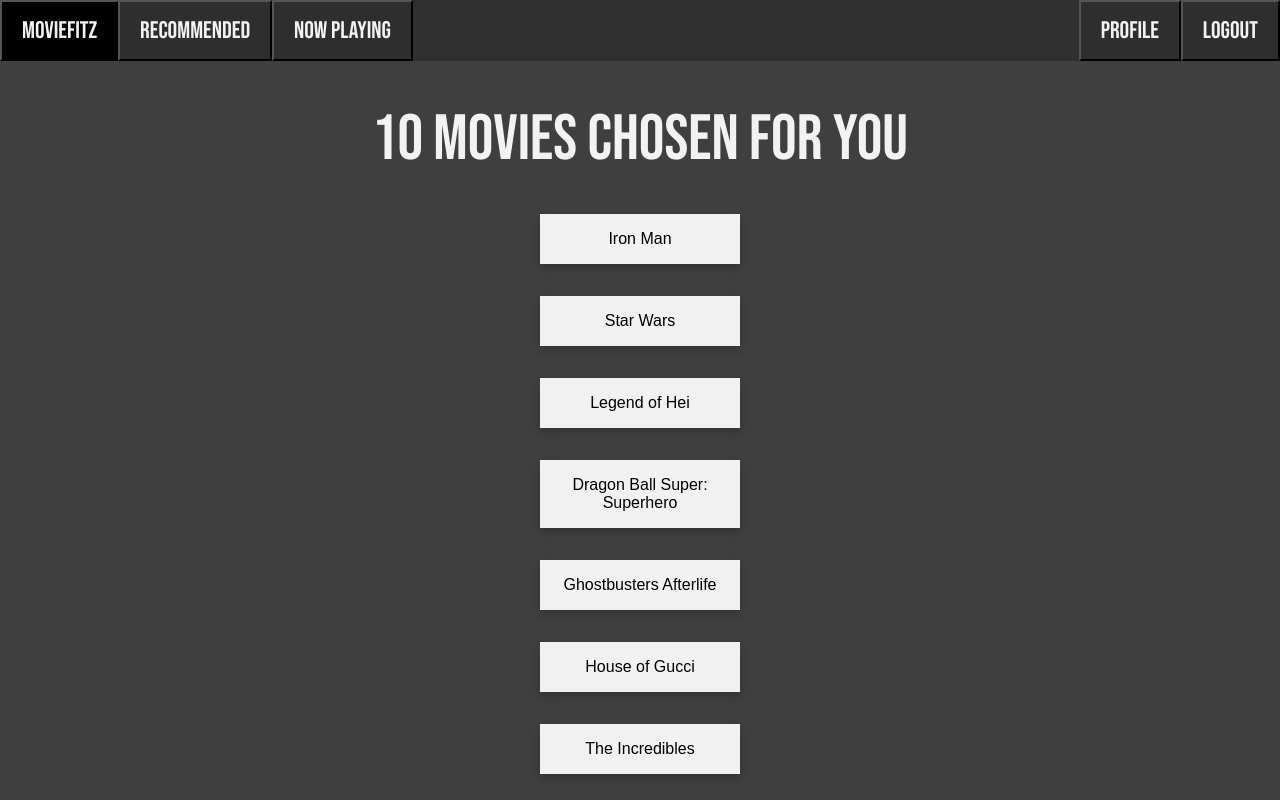
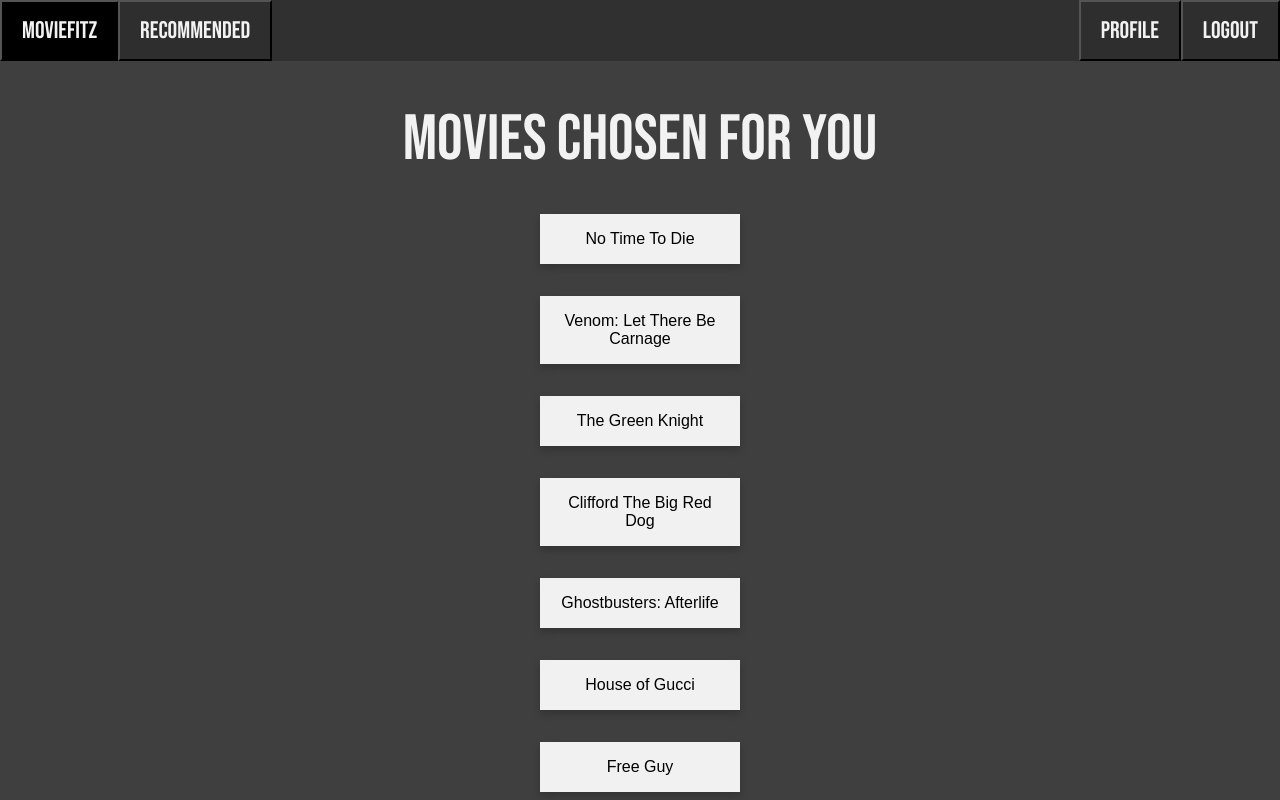
Before and after one commit to bakermcgee/moviefitz-finale, a React (Create React App) app: page /recommended in a window 1280 px wide. Shown: the top 800 px of the page. Built offline with nearby package versions, Linux system fonts and the light colour scheme.

Commit message:
pre-presentation push

```diff
--- a/src/Navbar.js
+++ b/src/Navbar.js
@@ -11,7 +11,7 @@
         <div className="navbar">
             <button className="navbar-sn" onClick={() => nav('/profile')}>MovieFitz</button>
             <button className="navbar-op navbar-op-h" style={{position: "absolute", left: "118px"}} onClick={() => nav('/Recommended')}>Recommended</button>
-            <button className="navbar-op navbar-op-h" style={{position: "absolute", left: "272px"}} onClick={() => nav('/Recommended')}>Now Playing</button>
+
             <button className="navbar-op navbar-op-h" style={{position: "absolute", right: "99px"}} onClick={() => nav('/Profile')}>Profile</button>
             <button className="navbar-op navbar-op-h" style={{position: "absolute", right: "0"}} onClick={() => nav('/')}>Logout</button>
 
--- a/src/Recommended.js
+++ b/src/Recommended.js
@@ -1,8 +1,17 @@
 import React from "react";
 import './Recommended.css';
 import Navbar from "./Navbar";
+//import firebase from "firebase/compat";
 
-const movies = ["Iron Man","Star Wars", "Legend of Hei", "Dragon Ball Super: Superhero", "Ghostbusters Afterlife", "House of Gucci", "The Incredibles", "Logan","Sonic The Hedgehog", "2012"];
+const movies = ["No Time To Die","Venom: Let There Be Carnage", "The Green Knight", "Clifford The Big Red Dog", "Ghostbusters: Afterlife", "House of Gucci", "Free Guy", "Nobody","The Power of the Dog", "Eternals"];
+
+/*function FetchMovies(){
+
+    firebase.database().ref('').once('value', function (snapshot){
+
+    });
+
+}*/
 
 export default function Recommended(){
 
@@ -14,7 +23,7 @@
             <Navbar />
             <br></br><br></br>
             <div >
-                <header className='h-txt'>10 Movies Chosen For You</header>
+                <header className='h-txt'>Movies Chosen For You</header>
                 <br></br>
                 <div className='movie-lane'>
                     {moveList}
```
